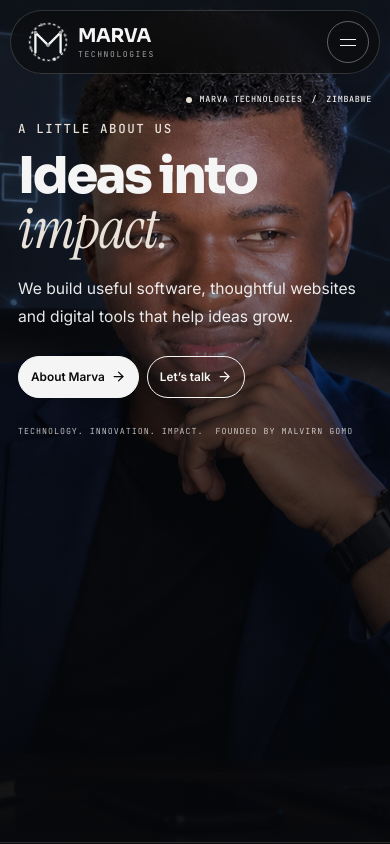
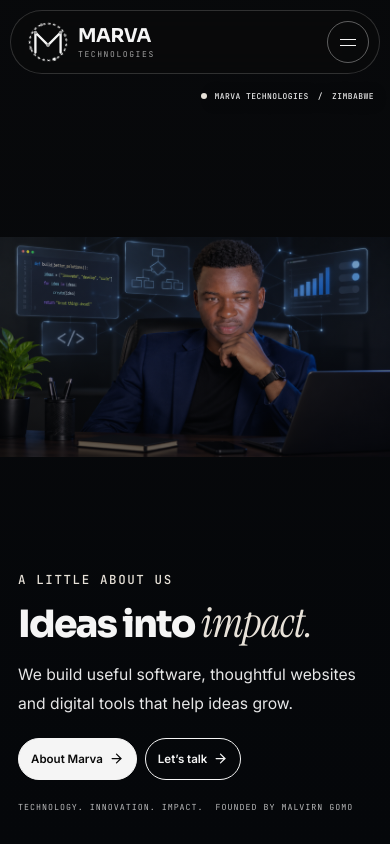
Before and after one commit to malvirn/marvatechnologies, a Next.js app: page / in a window 390 px wide. Shown: the top 844 px of the page. Built offline with nearby package versions, Linux system fonts and the light colour scheme.

Commit message:
Improve mobile hero image framing and anchor desktop copy low-left

```diff
--- a/src/app/globals.css
+++ b/src/app/globals.css
@@ -216,3 +216,55 @@ button{font:inherit}
   .hero-single-content .intro-button{width:auto;min-width:0;min-height:42px;padding-inline:12px;font-size:.74rem;gap:6px}
   .hero-single-content .button-arrow{width:15px;height:15px}
 }
+
+
+/* Final hero framing: preserve the full photo on phones and anchor copy low-left */
+@media(min-width:900px){
+  .intro-hero.hero-single-image{
+    min-height:min(820px,100svh);
+    padding:150px max(28px,calc((100vw - 1200px)/2)) 54px;
+    align-items:flex-end;
+    justify-content:flex-start;
+  }
+  .hero-single-photo{object-fit:cover;object-position:center 34%}
+  .hero-single-content{
+    width:min(62%,680px);
+    max-width:680px;
+    margin:0 0 0 0;
+    align-self:flex-end;
+  }
+  .hero-single-content .intro-title{max-width:680px}
+  .hero-single-content .intro-actions{margin-top:26px}
+}
+@media(max-width:899px){
+  .intro-hero.hero-single-image{
+    min-height:100svh;
+    padding:128px 22px 34px;
+    justify-content:flex-end;
+  }
+  .hero-single-photo{
+    object-fit:contain;
+    object-position:center 42%;
+    background:#08090b;
+  }
+  .hero-single-shade{
+    background:linear-gradient(0deg,rgba(5,7,10,.98) 0%,rgba(5,7,10,.88) 27%,rgba(5,7,10,.25) 68%,rgba(5,7,10,.12) 100%);
+  }
+  .hero-single-content{
+    width:100%;
+    max-width:680px;
+    margin:0;
+  }
+  .hero-single-content .intro-title{font-size:clamp(2.6rem,10vw,4.5rem)}
+  .hero-single-content .intro-copy{max-width:42ch}
+  .hero-single-content .intro-actions{margin-top:20px}
+}
+@media(max-width:599px){
+  .intro-hero.hero-single-image{padding:116px 18px 30px;min-height:100svh}
+  .hero-brand-stamp{top:91px;right:16px;font-size:.5rem;letter-spacing:.055em}
+  .hero-single-photo{object-position:center 38%}
+  .hero-single-content .intro-title{font-size:clamp(2.35rem,9.5vw,3.6rem)}
+  .hero-single-content .intro-actions{display:flex;flex-direction:row;flex-wrap:nowrap;gap:8px}
+  .hero-single-content .intro-button{min-height:42px;padding-inline:12px;font-size:.72rem}
+  .hero-single-content .hero-bottomline{margin-top:20px}
+}
```
